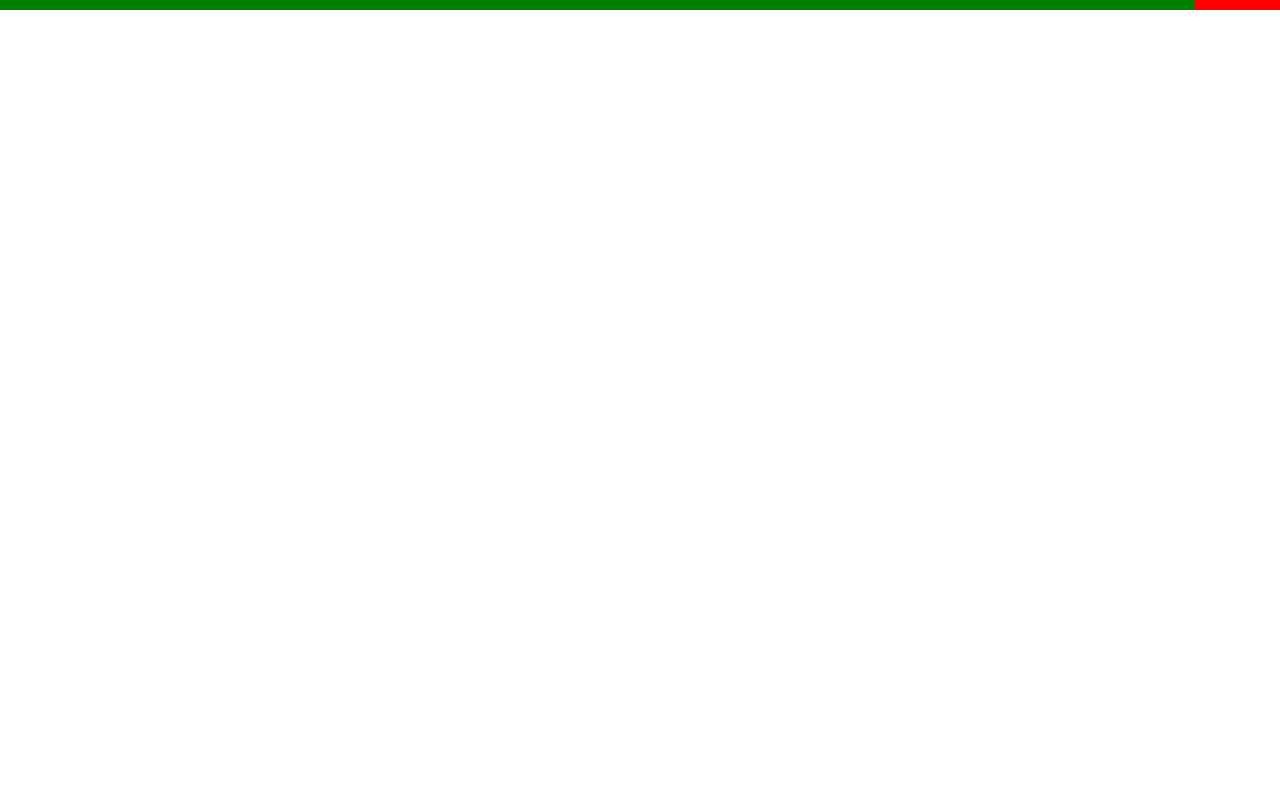
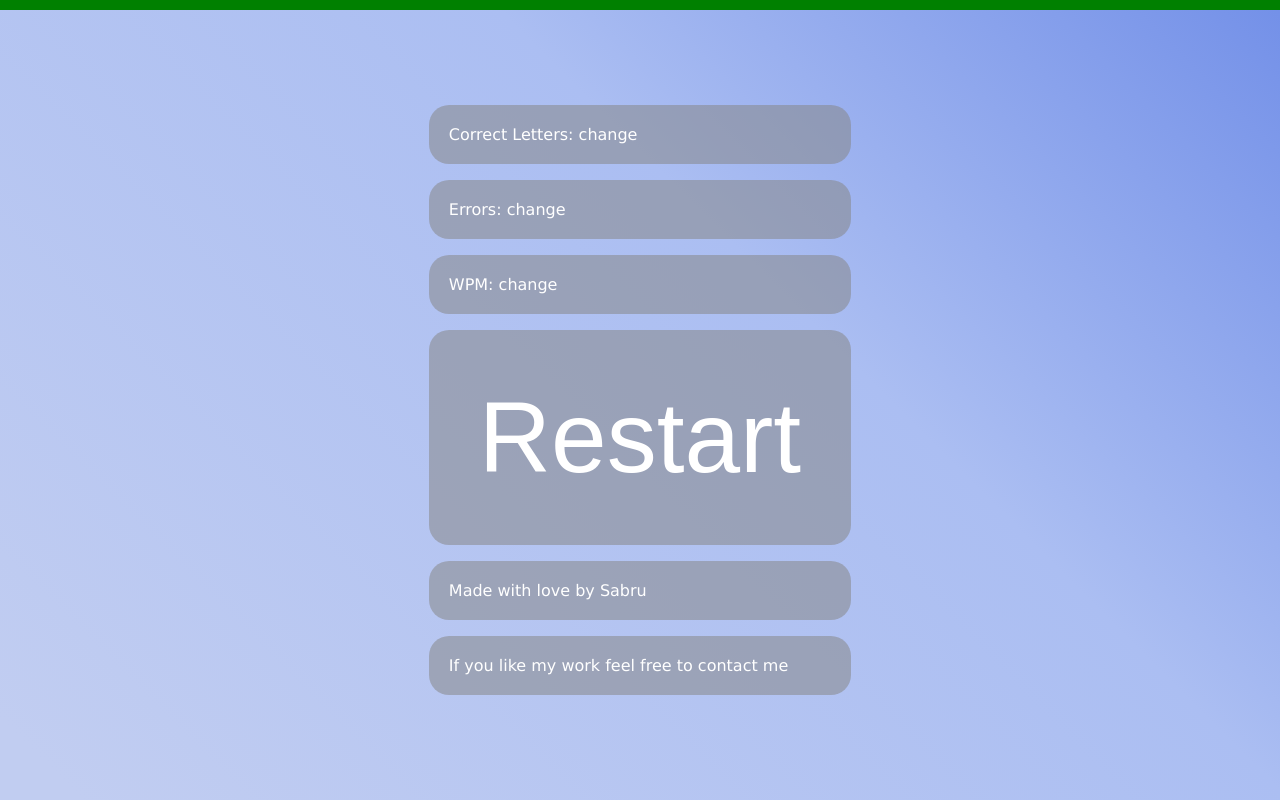
Before and after one commit to Sabrucita/typing-test, a plain HTML site: page index.html in a window 1280 px wide. Both pictures are taken after a click on the button "Start". Drawn offline with Linux system fonts and the light colour scheme.

Commit message:
TT: general style added

```diff
--- a/index.js
+++ b/index.js
@@ -4,15 +4,19 @@ const correctLetters = document.querySelector('#correctLetters span')
 const errors = document.querySelector('#errors span')
 const wpm = document.querySelector('#wpm span')
 const final = document.querySelector('#final')
+const restartButton = document.querySelector('#final button')
 
-const gameTime = 3;
+const gameTime = 2;
+
+function start(){
+  console.log('Start')
+  final.classList.toggle('hidden',true)
+  progressBar.classList.toggle('completeTime',true)
+  startButton.classList.toggle('hidden',true)
+}
 
 
-startButton.addEventListener('click', () => {
-  console.log('Start')
-  progressBar.classList.toggle('completeTime',true)
-  startButton.classList.toggle('hidden',true)
-})
+startButton.addEventListener('click', () => start())
 
 progressBar.addEventListener('animationend', () => {
   final.classList.toggle('hidden',false)
@@ -23,4 +27,6 @@ progressBar.addEventListener('animationend', () => {
   wpm.textContent = 'change'
 })
 
+restartButton.addEventListener('click', () => start())
+
 document.documentElement.style.setProperty('--time',gameTime+'s')
--- a/style.css
+++ b/style.css
@@ -1,5 +1,24 @@
+:root{
+  --bg-color: #abbef2;
+  --darker-bg-color: #7390e8;
+  --border-radius: 20px;
+  --bg-objects-colors: #85858586;
+  --color: #fff;
+  --font-size: 100px;
+}
+
 body{
   margin: 0;
+  display: flex;
+  flex-direction: column;
+  justify-content: center;
+  align-items: center;
+  background: linear-gradient(45deg, #c1cdf1 4%, var(--bg-color) 62%, var(--darker-bg-color) 100%);
+  min-height: 100vh;
+}
+
+p,span,footer{
+  font-family:'Lucida Sans', 'Lucida Sans Regular', 'Lucida Grande', 'Lucida Sans Unicode', Geneva, Verdana, sans-serif;
 }
 
 .hidden{
@@ -14,6 +33,8 @@ body{
 }
 
 #progressBar{
+  position: absolute;
+  top: 0;
   height: 10px;
   width: 100%;
   background-color: red;
@@ -24,6 +45,22 @@ body{
   background-color: green;
 }
 
+#final p{
+  background-color: var(--bg-objects-colors);
+  color: #fff;
+  padding: 20px;
+  border-radius: var(--border-radius);
+}
+
+button{
+  padding: 50px;
+  border: unset;
+  border-radius: var(--border-radius);
+  background-color: var(--bg-objects-colors);
+  color: var(--color);
+  font-size: var(--font-size);
+}
+
 @keyframes completeBar{
   0%{
     width: 0%;
```
